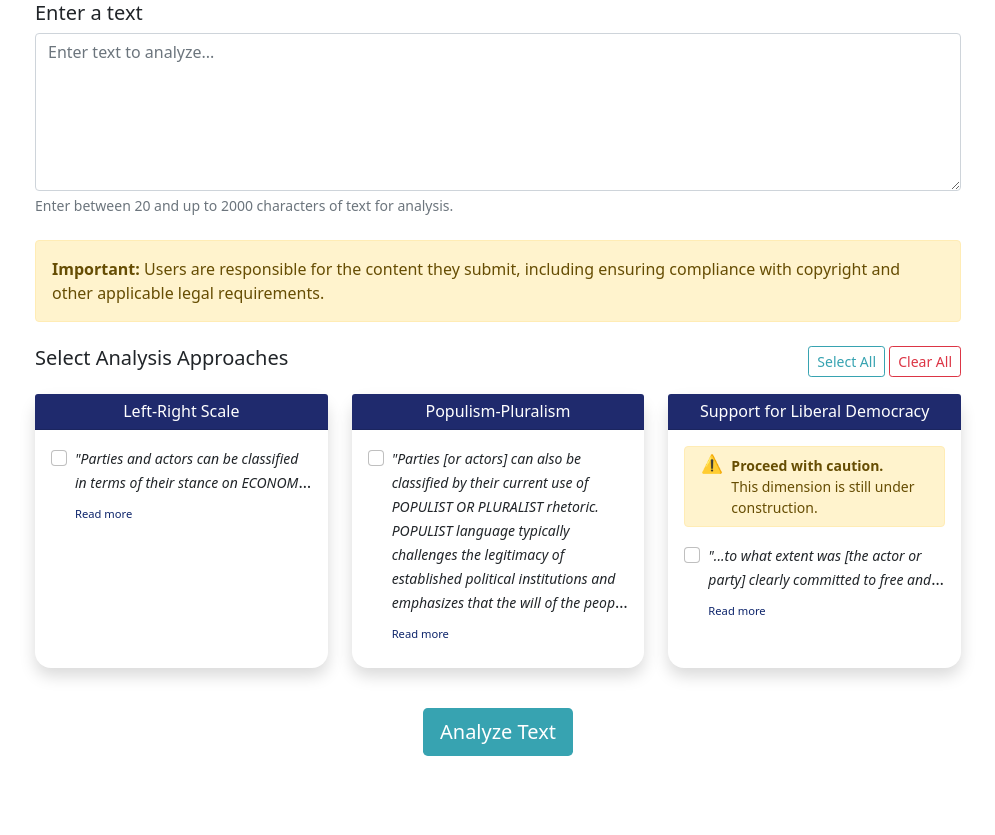
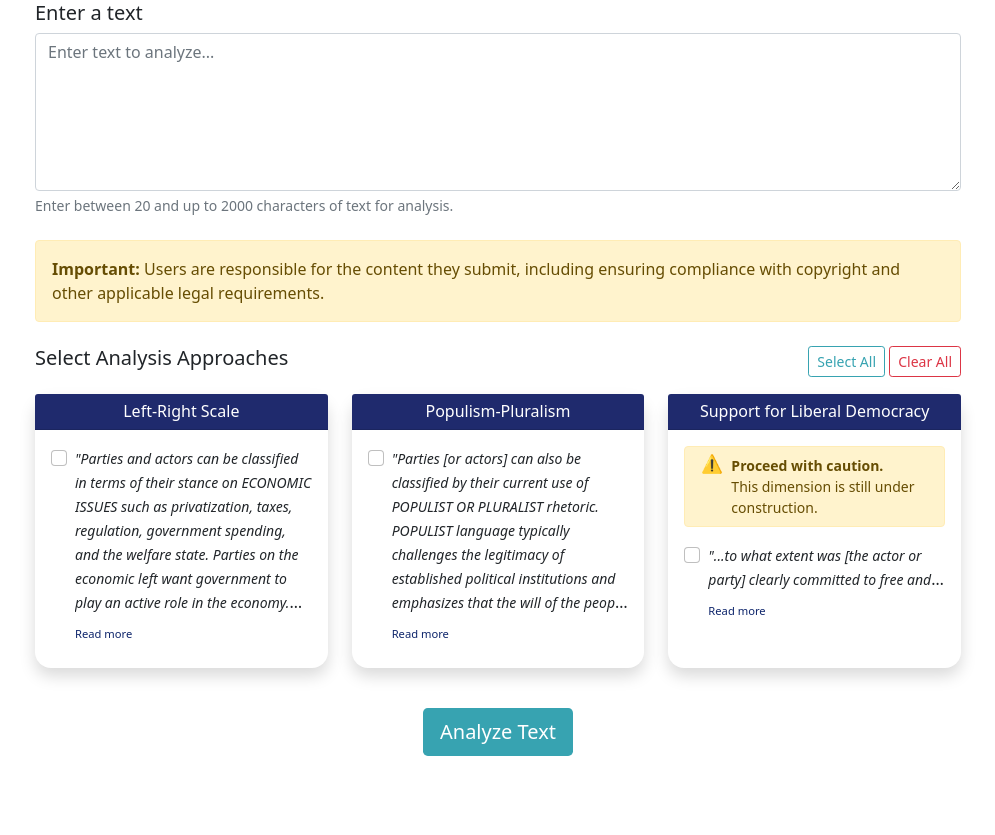
Before and after one commit to juangomezcruces/apsi, a Django app: page /analysis/ in a window 1280 px wide. Shown: the part 360-1195 px from the top of the page, without its empty margins (142-1137 px from the left). Run offline with Django 4.2, Linux system fonts and the light colour scheme.

Commit message:
Update base.html

```diff
--- a/templates/base.html
+++ b/templates/base.html
@@ -110,7 +110,7 @@
 
 		.truncate-text3 {
 		    display: -webkit-box;
-		    -webkit-line-clamp: 2;
+		    -webkit-line-clamp: 7;
 		    -webkit-box-orient: vertical;
 		    overflow: hidden;
 		    transition: none;
```
